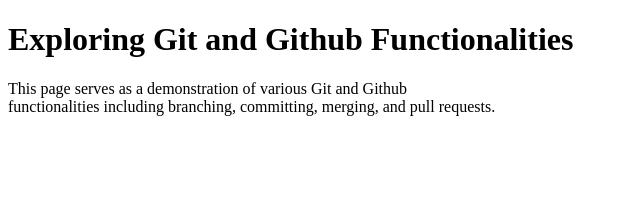
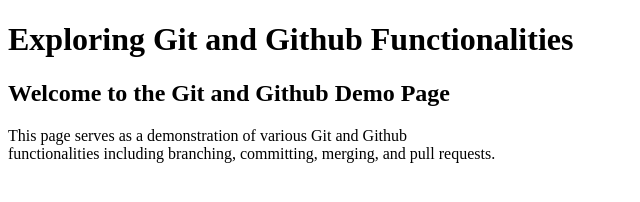
Before and after one commit to say33eed/my-second-git-repo, a plain HTML site: page index.html in a window 1280 px wide. Shown: the whole page, without its empty margins (0-640 px from the left). Drawn offline with Linux system fonts and the light colour scheme.

Commit message:
V12ঃ20;12/1/26

```diff
--- a/index.html
+++ b/index.html
@@ -7,6 +7,7 @@
 </head>
 <body>
     <h1>Exploring Git and Github Functionalities</h1>
+    <h2>Welcome to the Git and Github Demo Page</h2>
     <p>This page serves as a demonstration of various Git and Github<br>functionalities including branching, committing, merging, and pull requests.</p>
 
 </body>
```
